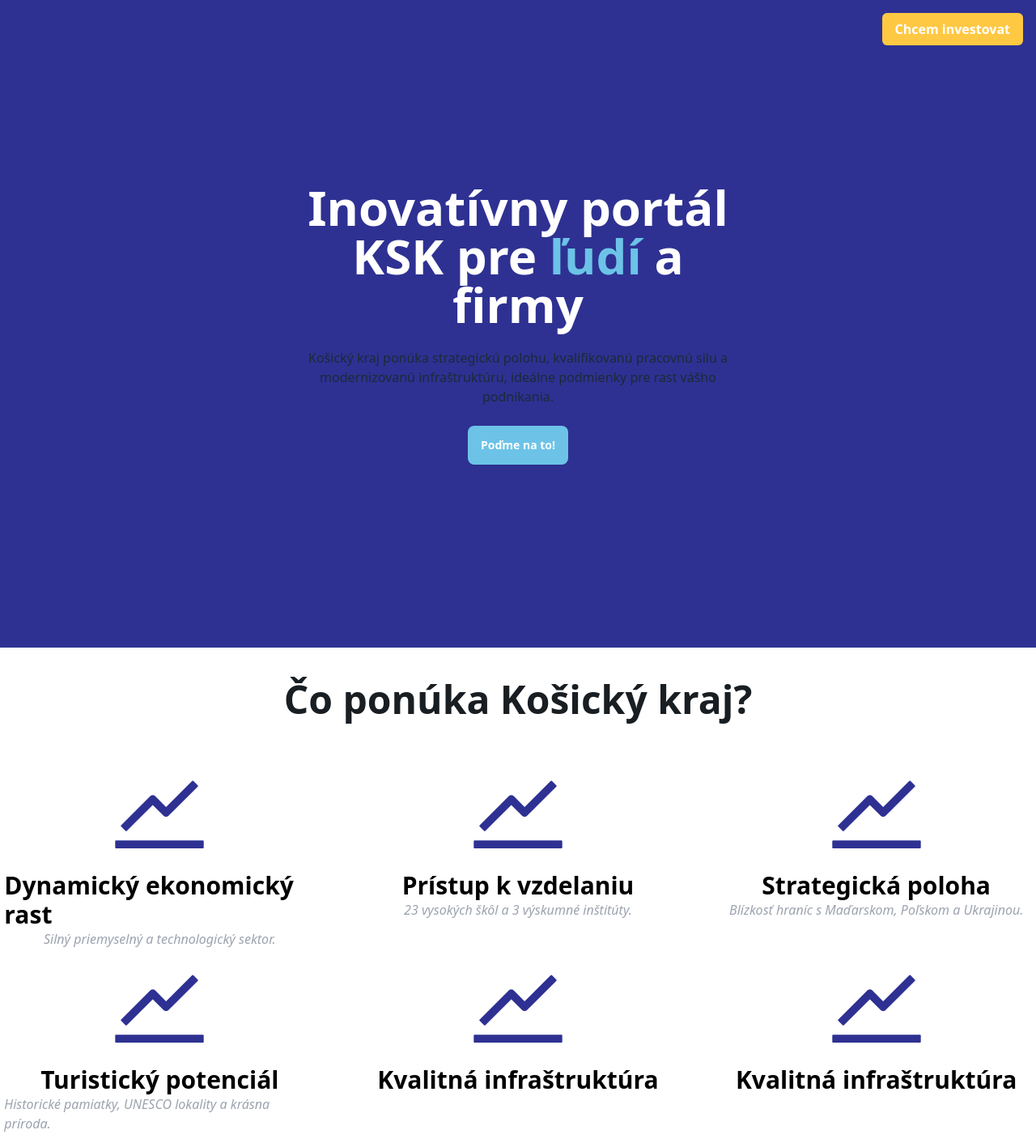
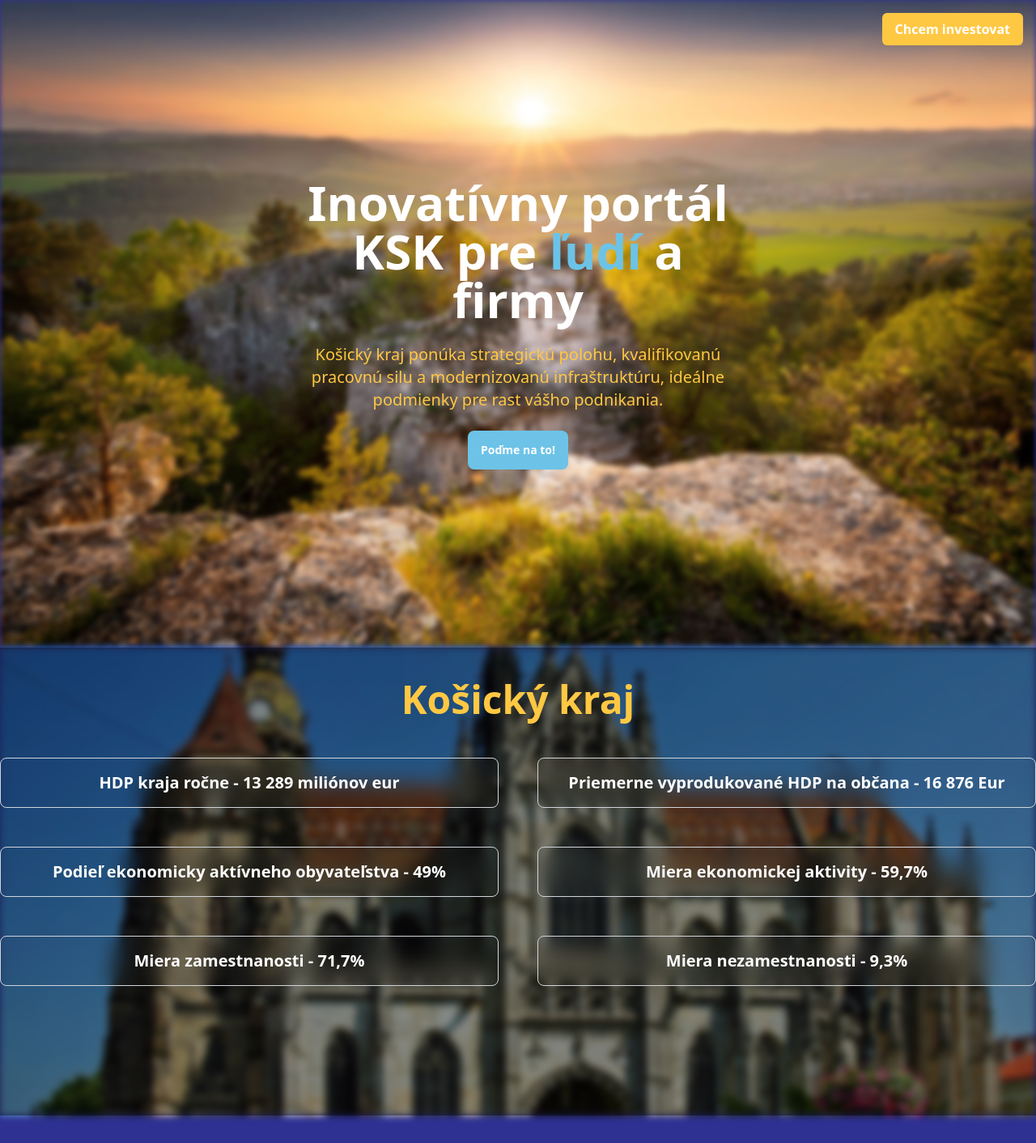
Before and after one commit to ThisNameIsMine/geoportal-demo, a Next.js app: page / in a window 1280 px wide. Shown: the top 1412 px of the page at 81% size. Built offline with nearby package versions, Linux system fonts and the light colour scheme.

Commit message:
Landing page - prve dve zobrazenia

```diff
--- a/src/app/_sections/Benefits.jsx
+++ b/src/app/_sections/Benefits.jsx
@@ -3,42 +3,45 @@ import { AiOutlineStock } from "react-icons/ai";
 
 const Benefits = () => {
   return (
-    <div className="py-10 pb-40 bg-white">
-      <h2 className="text-[#191E23] text-5xl font-bold text-center pb-12">
-        Čo ponúka Košický kraj?
+    <div className="relative">
+      {/* Background Image Wrapper */}
+      <div
+        className="absolute inset-0"
+        style={{
+          backgroundImage: "url('/images/background2.jpg')",
+          backgroundSize: "cover",
+          backgroundPosition: "center",
+          backgroundRepeat: "no-repeat",
+          filter: "blur(5px)", // Apply blur to only the background
+          zIndex: 0, // Ensure the background is behind everything
+        }}
+      ></div>
+
+      {/* Optional dark overlay */}
+      <div className="absolute inset-0 bg-black opacity-40 z-0"></div>
+
+      {/* Content */}
+      <div className="relative z-10 py-10 pb-40 container mx-auto">
+        <h2 className="text-[#FFC843] text-5xl font-bold text-center pb-12">
+          Košický kraj
         </h2>
 
-      <div className="grid grid-cols-1 sm:grid-cols-2 md:grid-cols-3 gap-12 justify-items-center container mx-auto">
+        <div className="grid grid-cols-1 sm:grid-cols-2 gap-12 justify-items-center">
           <Item
-          title="Dynamický ekonomický rast"
-          text="Silný priemyselný a technologický sektor."
-          icon={<AiOutlineStock />}
+            title="HDP kraja ročne - 13 289 miliónov eur"
           />
           <Item
-          title="Prístup k vzdelaniu"
-          text="23 vysokých škôl a 3 výskumné inštitúty."
-          icon={<AiOutlineStock />}
+            title="Priemerne vyprodukované HDP na občana - 16 876 Eur"
           />
           <Item
-          title="Strategická poloha"
-          text="Blízkosť hraníc s Maďarskom, Poľskom a Ukrajinou."
-          icon={<AiOutlineStock />}
+            title="Podieľ ekonomicky aktívneho obyvateľstva - 49%"
           />
           <Item
-          title="Turistický potenciál"
-          text="Historické pamiatky, UNESCO lokality a krásna príroda."
-          icon={<AiOutlineStock />}
+            title="Miera ekonomickej aktivity - 59,7%"
           />
-        <Item
-          title="Kvalitná infraštruktúra"
-          text=""
-          icon={<AiOutlineStock />}
-        />
-        <Item
-          title="Kvalitná infraštruktúra"
-          text=""
-          icon={<AiOutlineStock />}
-        />
+          <Item title="Miera zamestnanosti - 71,7%"/>
+          <Item title="Miera nezamestnanosti - 9,3%"/>
+        </div>
       </div>
     </div>
   );
@@ -48,10 +51,8 @@ export default Benefits;
 
 const Item = ({ title, text, icon }) => {
   return (
-    <div className="w-96 h-48 flex flex-col items-center">
-      <div className="text-[140px] text-primary">{icon}</div>
-      <h2 className="text-3xl text-black font-semibold">{title}</h2>
-      <p className="italic text-gray-400">{text}</p>
+    <div className="w-full h-15 flex flex-col items-center border border-gray-300 rounded-lg p-4 bg-transparent backdrop-blur-md">
+      <h2 className="text-[#6CC3E7] text-xl text-white font-semibold">{title}</h2>
     </div>
   );
 };
--- a/src/app/page.jsx
+++ b/src/app/page.jsx
@@ -6,6 +6,17 @@ import Header from "../components/Header";
 export default function Home() {
   return (
     <div className="bg-primary">
+
+      <div
+        className="absolute inset-0 z-0"  // Ensure the background has a lower z-index
+        style={{
+          backgroundImage: "url('/images/background1.jpg')",
+          backgroundSize: "cover",
+          backgroundPosition: "center",
+          backgroundRepeat: "no-repeat",
+          filter: "blur(3px)", // Apply blur to the background
+        }}
+      ></div>
       <Header />
       <div className="hero bg-primary min-h-screen">
         <div className="hero-content text-center">
@@ -15,7 +26,7 @@ export default function Home() {
               <span className="text-secondary">ľudí</span> a firmy
             </h1>
 
-            <p className="py-6">
+            <p className="py-6 text-[#FFC843] text-xl">
               Košický kraj ponúka strategickú polohu, kvalifikovanú pracovnú
               silu a modernizovanú infraštruktúru, ideálne podmienky pre rast
               vášho podnikania.
@@ -29,8 +40,8 @@ export default function Home() {
         </div>
       </div>
       <Benefits />
+      <Options />
       <MoreOptions />
-      <Options />
     </div>
   );
 }
```
Also changed, not shown: public/images/background1.jpg (added), public/images/background2.jpg (added). Lines whose indentation alone changed are shown as unchanged.
